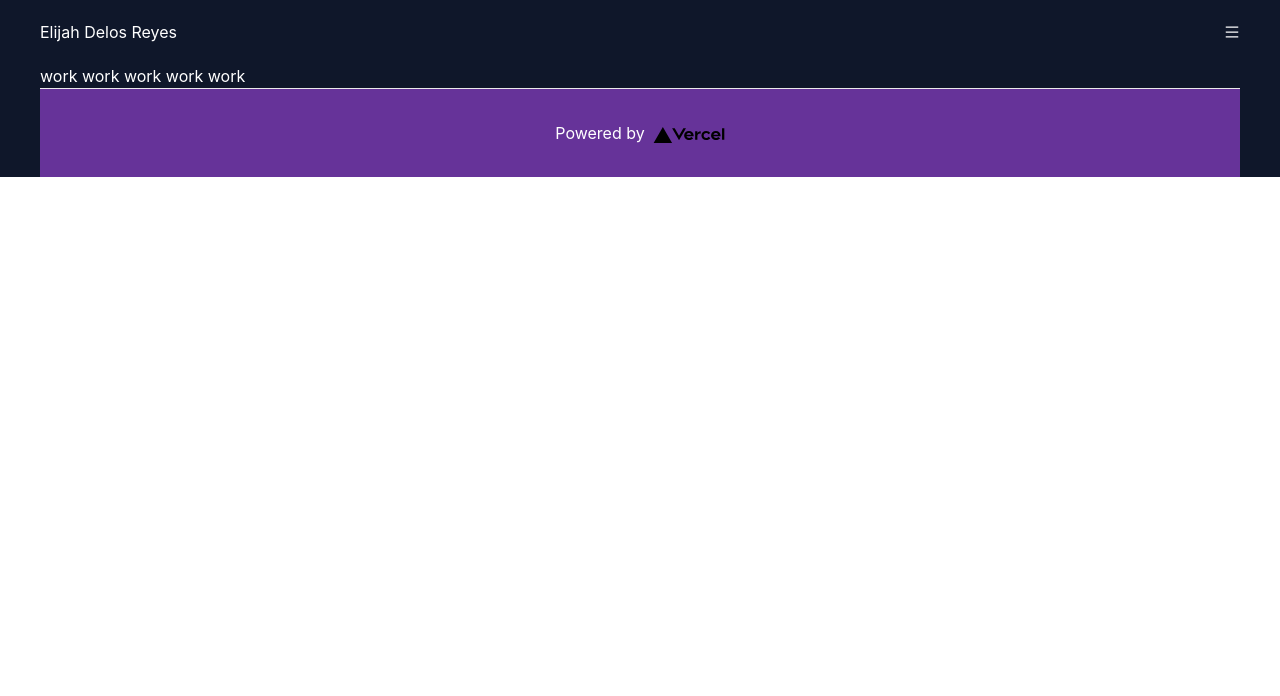
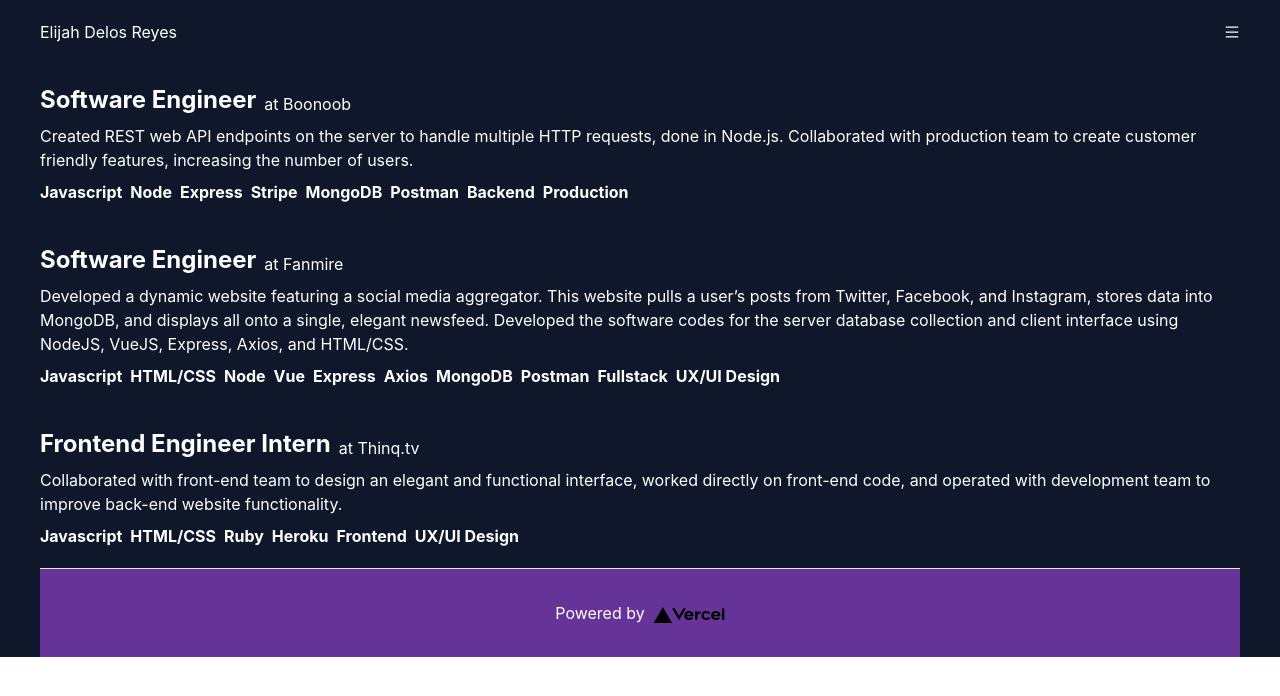
Before and after one commit to eedelosreyes2/web3-portfolio, a Next.js app: page / in a window 1280 px wide. Shown: the top 696 px of the page. Built offline with nearby package versions, Linux system fonts and the light colour scheme.

Commit message:
work and styling

```diff
--- a/pages/components/work.js
+++ b/pages/components/work.js
@@ -1,3 +1,24 @@
+import { jobs } from '../clientData/work.json';
+
 export default function Work() {
-  return <div>work work work work work</div>;
+  console.log(jobs);
+
+  return (
+    <div>
+      {jobs.map((job) => (
+        <div className="py-5">
+          <div className="flex items-end mb-2">
+            <div className="font-bold text-2xl mr-2">{job.title}</div>
+            <div>at {job.company}</div>
+          </div>
+          <div className="mb-2">{job.description}</div>
+          <div className="flex">
+            {job.skills.map((skill) => (
+              <div className="font-bold mr-2">{skill}</div>
+            ))}
+          </div>
+        </div>
+      ))}
+    </div>
+  );
 }
--- a/pages/index.js
+++ b/pages/index.js
@@ -15,7 +15,10 @@
       </Head>
 
       <Header />
-      <Work />
+
+      <div className="mx-auto max-w-7xl">
+        <Work />
+      </div>
 
       <footer className={styles.footer}>
         <a
```
Also changed, not shown: pages/clientData/skills.json (added, +15 -0 lines), pages/clientData/work.json (renamed from pages/data/work.json).
